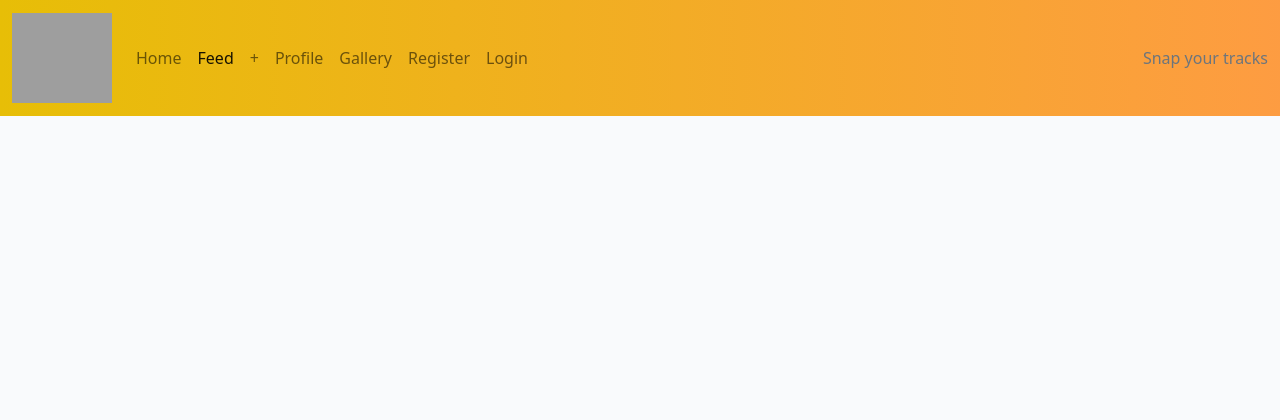
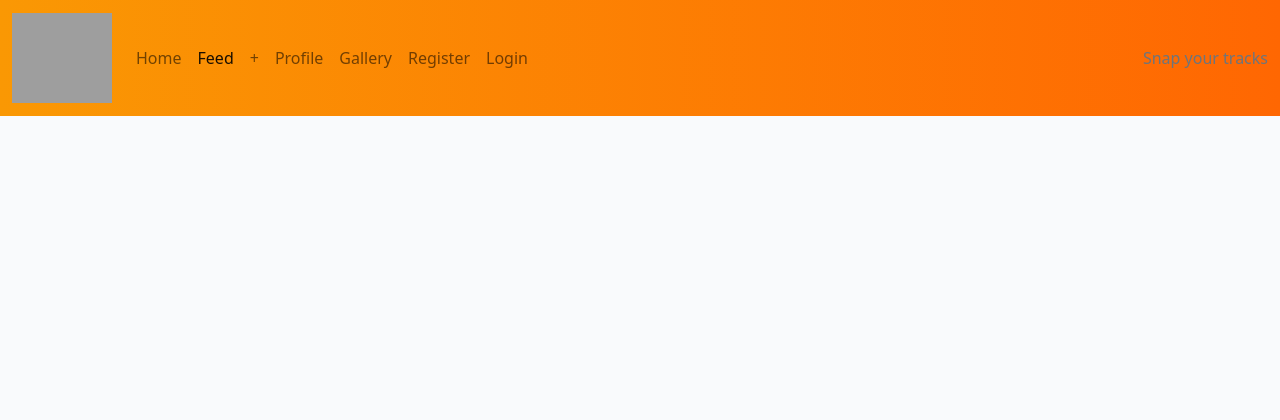
Before and after one commit to MGW-GH/BackTracking, a Django app: page /blog/ in a window 1280 px wide. Shown: the top 420 px of the page. Run offline with Django 4.2, Linux system fonts and the light colour scheme; data that the repository does not hold is empty; parts of the project's set-up code (start-up, migrations or seed data) failed here and were passed over; grey boxes are pictures that could not be loaded.

Commit message:
adjusted bg color of header & footer

```diff
--- a/static/css/style.css
+++ b/static/css/style.css
@@ -1,10 +1,7 @@
 .bg-warning-gradient {
-    background: linear-gradient(to right, #e7be07, #ff7c02be);
+    background: linear-gradient(to right, #fa9804, #ff6702);
 }
 
-.footer {
-    background: linear-gradient(to right, #fa9804, #ff6702);
-}
 body {
     background-color: #F9FAFC;
 }
```
